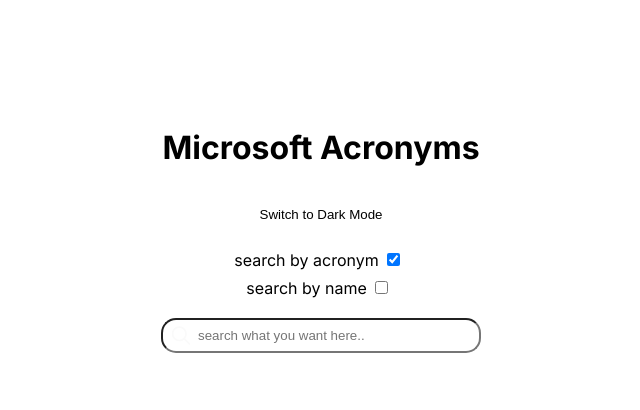
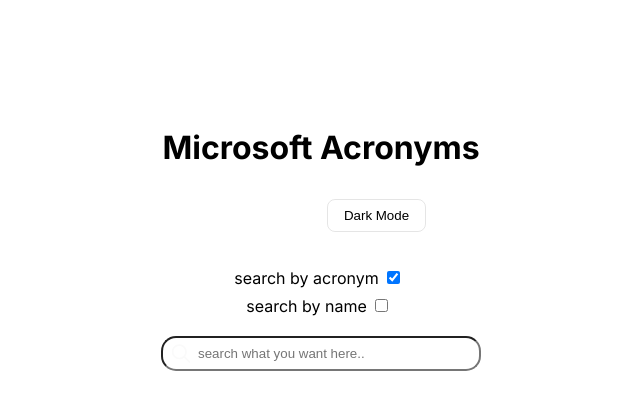
Before and after one commit to achrafbenalaya/MicrosoftAcronyms001, a Next.js app: page / in a window 1280 px wide. Shown: the top 410 px of the page, without its empty margins (319-959 px from the left). Built offline with nearby package versions, Linux system fonts and the light colour scheme.

Commit message:
Add explicit White/Dark theme buttons in ThemeToggle

```diff
--- a/src/app/ThemeToggle.tsx
+++ b/src/app/ThemeToggle.tsx
@@ -17,12 +17,33 @@
     document.documentElement.className = theme;
   }, [theme]);
 
+  const buttonStyle = (active = false) => ({
+    marginBottom: '1rem',
+    marginRight: 8,
+    padding: '0.5rem 1rem',
+    borderRadius: 8,
+    border: active ? '2px solid var(--primary)' : '1px solid rgba(0,0,0,0.1)',
+    background: active ? 'var(--primary)' : 'transparent',
+    color: active ? 'white' : 'var(--foreground)',
+    cursor: 'pointer',
+  } as const);
+
   return (
-    <button
-      onClick={() => setTheme(theme === 'dark' ? 'light' : 'dark')}
-      style={{ marginBottom: '1rem', padding: '0.5rem 1rem', borderRadius: 8, border: 'none', background: 'var(--primary)', color: 'var(--foreground)', cursor: 'pointer' }}
-    >
-      Switch to {theme === 'dark' ? 'Light' : 'Dark'} Mode
-    </button>
+    <div style={{ marginBottom: '1rem' }}>
+      <button
+        onClick={() => setTheme('light')}
+        aria-pressed={theme === 'light'}
+        style={buttonStyle(theme === 'light')}
+      >
+        White Theme
+      </button>
+      <button
+        onClick={() => setTheme('dark')}
+        aria-pressed={theme === 'dark'}
+        style={buttonStyle(theme === 'dark')}
+      >
+        Dark Mode
+      </button>
+    </div>
   );
 }
```
